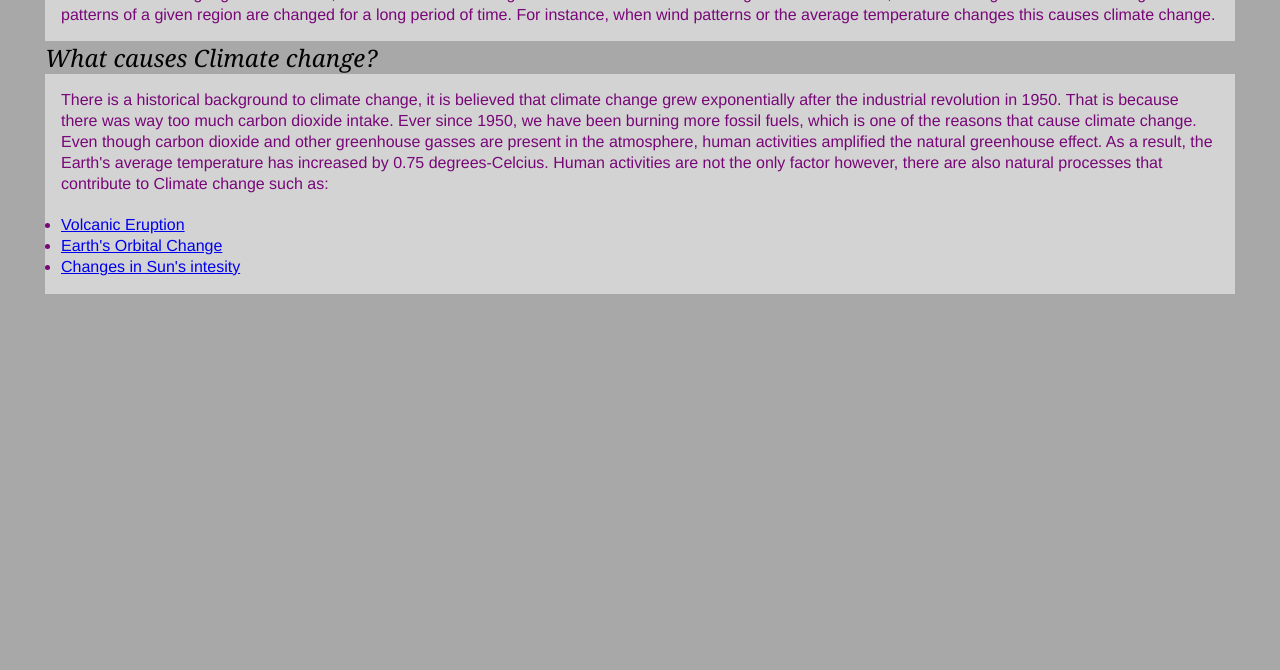
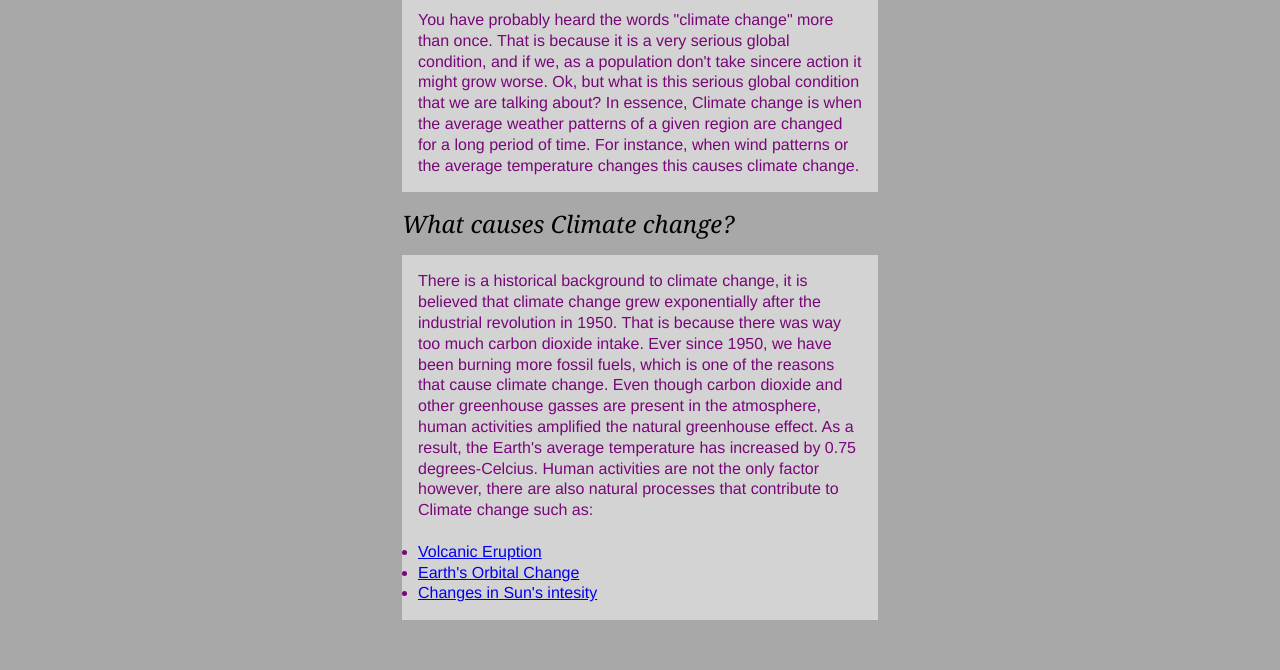
Before and after one commit to Kaleb-cpu/cpnt260-a1-text-colomun, a plain HTML site: page index.html in a window 1280 px wide. Shown: the part 130-800 px from the top of the page. Drawn offline with Linux system fonts and the light colour scheme.

Commit message:
updated margin paragraphs

```diff
--- a/style.css
+++ b/style.css
@@ -23,9 +23,9 @@ h2{
   color:#780778;
   padding: 1em;
   font-family: Helvetica, sans-serif;
+  margin: 15px 0;
 }
-
-.container{
-  width: 30%;
+.main{
+  width: 40%;
   margin: auto;
 }
```
